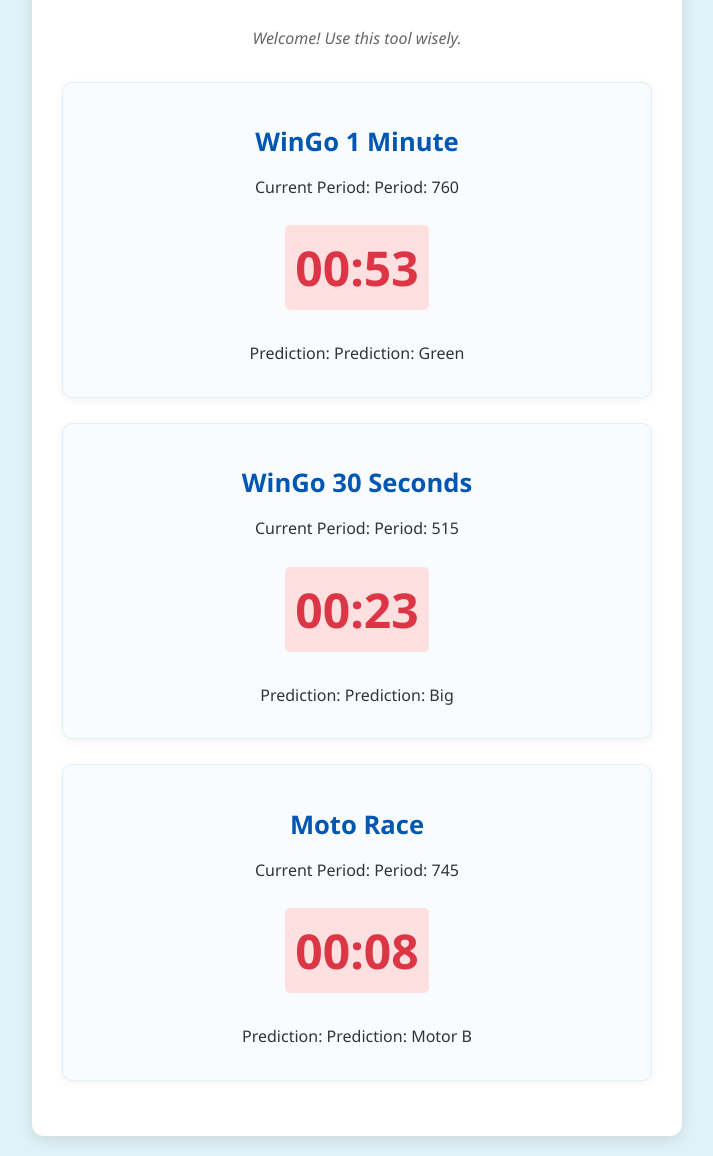
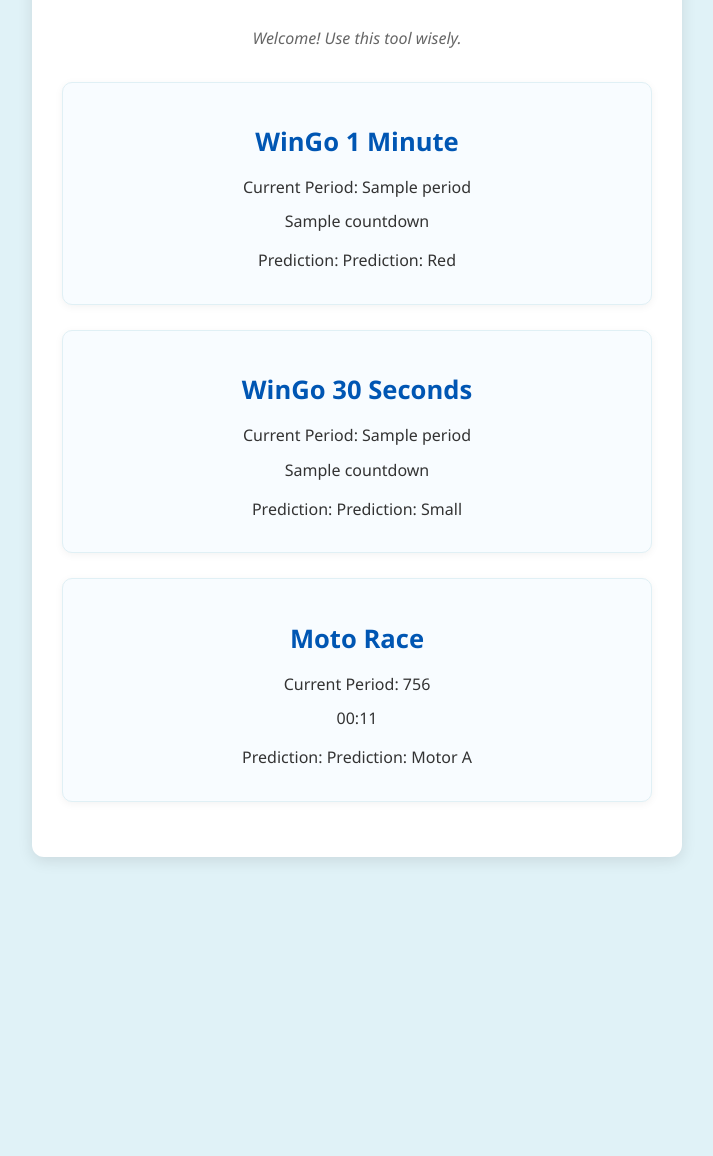
Before and after one commit to Cheline2424/prediction_tool_project, a Flask app: template templates/prediction_tool.html in a window 1280 px wide. Shown: the part 302-1458 px from the top of the page, without its empty margins (283-996 px from the left). After the commit the page ends 1163 px from the top, so only its background shows below. Run offline with Flask 3, Linux system fonts and the light colour scheme; the template is opened without the code that fills it: most values are stand-ins (such as "Sample title", 1, 10 or a date in 2020); a database or web service that is not in the repository returns one stand-in record (values such as "Sample title"); data that the repository does not hold is empty; some libraries are stand-ins or nearby versions.

Commit message:
Implement real-time game data fetching and update HTML template

```diff
--- a/app.py
+++ b/app.py
@@ -1,136 +1,163 @@
-# app.py
+import os
+import asyncio
+import json
+import threading
+from datetime import datetime, timedelta, timezone
 
-from flask import Flask, render_template, request, redirect, url_for, session, jsonify
-import hashlib
-import random
-import time
-from datetime import datetime, timedelta # Import ini untuk menghitung waktu
+from flask import Flask, render_template
+from flask_socketio import SocketIO, emit
+import websockets
 
+# Inisialisasi aplikasi Flask
 app = Flask(__name__)
-app.secret_key = 'a1b2c3d4e5f67890abcdef1234567890abcdef1234567890' # GANTI INI DENGAN SECRET KEY YANG SANGAT PANJANG DAN UNIK UNTUK SETUP DEPLOYMENT!
+app.config['SECRET_KEY'] = 'your_secret_key_here' # Ganti dengan kunci rahasia yang kuat!
+socketio = SocketIO(app, cors_allowed_origins="*") # Mengizinkan CORS untuk SocketIO
 
-# KONFIGURASI PENTING
-ACCESS_PASSWORD = "bhtclub24"
-HASHEd_ACCESS_PASSWORD = hashlib.sha256(ACCESS_PASSWORD.encode('utf-8')).hexdigest()
-
-# Variabel global untuk menyimpan status periode terakhir di server
-# Ini akan menjadi dictionary untuk menyimpan status per jenis game
-# Inisialisasi awal (bisa diatur manual sebagai starting point)
-# Untuk produksi, Anda mungkin ingin ini disimpan di database
-game_states = {
-    'wingo-1-min': {
-        'last_period_number': 760, # Contoh: mulai dari periode 566
-        'last_update_time': datetime.now(), # Waktu terakhir periode ini diupdate
-        'duration_seconds': 60 # Durasi per periode dalam detik
-    },
-    'wingo-30-sec': {
-        'last_period_number': 515, # Contoh: mulai dari periode 345
-        'last_update_time': datetime.now(),
-        'duration_seconds': 30
-    },
-    'moto-race': {
-        'last_period_number': 745, # Contoh
-        'last_update_time': datetime.now(),
-        'duration_seconds': 15
-    }
+# Variabel global untuk menyimpan data game terbaru
+# Kita akan menyimpan data untuk WinGo 1 Min dan WinGo 30 Sec
+current_game_data = {
+    "WinGo_1Min": {"period": "N/A", "countdown": "00:00"},
+    "WinGo_30S": {"period": "N/A", "countdown": "00:00"}
 }
 
-# Fungsi pembantu untuk menghitung periode dan waktu sisa
-def calculate_simulated_period_data(game_type):
-    state = game_states.get(game_type)
-    if not state:
-        return "N/A", 0, "Game type not configured."
+# Fungsi untuk menghitung countdown
+def calculate_countdown(end_time_ms):
+    """
+    Menghitung waktu mundur dari timestamp akhir dalam milidetik.
+    Mengembalikan format MM:SS.
+    """
+    if not end_time_ms:
+        return "00:00"
 
-    now = datetime.now()
-    time_since_last_update = (now - state['last_update_time']).total_seconds()
+    # Waktu saat ini dalam milidetik
+    current_time_ms = int(datetime.now(timezone.utc).timestamp() * 1000)
 
-    # Hitung berapa banyak periode yang sudah berlalu sejak update terakhir
-    periods_passed = int(time_since_last_update // state['duration_seconds'])
+    # Selisih waktu dalam milidetik
+    remaining_ms = end_time_ms - current_time_ms
 
-    # Update nomor periode
-    current_period_number = state['last_period_number'] + periods_passed
+    if remaining_ms <= 0:
+        return "00:00"
 
-    # Tangani siklus 1000 ke 001
-    if current_period_number > 1000:
-        current_period_number = (current_period_number - 1) % 1000 + 1 # (N-1)%1000 + 1 untuk siklus 1-1000
+    # Konversi ke detik
+    remaining_seconds = remaining_ms // 1000
 
-    # Hitung waktu sisa dalam periode saat ini
-    remaining_time_in_period = state['duration_seconds'] - (time_since_last_update % state['duration_seconds'])
-    remaining_time_seconds = max(0, int(remaining_time_in_period)) # Pastikan tidak negatif
+    minutes = remaining_seconds // 60
+    seconds = remaining_seconds % 60
 
-    # Update state untuk request berikutnya
-    state['last_period_number'] = current_period_number
-    # Update waktu terakhir berdasarkan siklus periode yang penuh
-    state['last_update_time'] = state['last_update_time'] + timedelta(seconds=periods_passed * state['duration_seconds'])
+    return f"{minutes:02d}:{seconds:02d}"
 
-    return str(current_period_number).zfill(3), remaining_time_seconds, None # Format jadi 001, 010, dll.
+# Fungsi async untuk terhubung dan mendengarkan WebSocket
+async def websocket_client():
+    # URL WebSocket dari JSON response Anda. Ini yang kita temukan: wss://ws-pro.ar-lottery01.com
+    # TAPI, berdasarkan JSON terakhir yang Anda berikan dari WinGo_30S.json,
+    # data periode dan waktu datang dari HTTP GET requests reguler, bukan langsung dari WebSocket umum.
+    # WebSocket di JSON yang Anda berikan adalah "webSocketUrl": "wss://ws-pro.ar-lottery01.com"
+    # Ini kemungkinan untuk notifikasi umum, bukan update game spesifik.
 
+    # Karena itu, kita akan menggunakan metode HTTP GET untuk mengambil data WinGo_30S.json
+    # secara berkala, seperti yang Anda tunjukkan di tab Network (WinGo_30S.json?ts=...)
+    # Ini lebih pasti daripada menebak format WebSocket yang belum kita lihat.
 
+    # Menggunakan requests untuk HTTP GET
+    import requests
+
+    # Base URL untuk mengambil data game WinGo_30S.json
+    base_url_30s = "https://draw.ar-lottery01.com/WinGo/WinGo_30S.json"
+
+    # Base URL untuk mengambil data game WinGo_1M.json (kita asumsikan mirip)
+    base_url_1m = "https://draw.ar-lottery01.com/WinGo/WinGo_1M.json"
+
+    # Headers yang Anda berikan sebelumnya. Cookie tidak ada, jadi kita abaikan untuk sementara.
+    headers = {
+        "Accept": "application/json, text/plain, */*",
+        "Accept-Encoding": "gzip, deflate, br, zstd",
+        "Accept-Language": "en-US,en;q=0.9,id;q=0.8",
+        "Origin": "https://bharatclub.net",
+        "Referer": "https://bharatclub.net/",
+        "Sec-Ch-Ua": '"Not)A;Brand";v="8", "Chromium";v="138", "Google Chrome";v="138"',
+        "Sec-Ch-Ua-Mobile": "?1",
+        "Sec-Ch-Ua-Platform": '"Android"',
+        "Sec-Fetch-Dest": "empty",
+        "Sec-Fetch-Mode": "cors",
+        "Sec-Fetch-Site": "cross-site",
+        "User-Agent": "Mozilla/5.0 (Linux; Android 13; SM-G981B) AppleWebKit/537.36 (KHTML, like Gecko) Chrome/138.0.0.0 Mobile Safari/537.36"
+    }
+
+    while True:
+        try:
+            # --- Ambil data WinGo 30 Seconds ---
+            timestamp_30s = int(datetime.now().timestamp() * 1000)
+            full_url_30s = f"{base_url_30s}?ts={timestamp_30s}"
+            print(f"Mengambil data WinGo 30S dari: {full_url_30s}")
+            response_30s = requests.get(full_url_30s, headers=headers, timeout=5)
+            response_30s.raise_for_status() # Akan memunculkan error jika status bukan 2xx
+            data_30s = response_30s.json()
+
+            if data_30s.get("gameCode") == "WinGo_30S":
+                issue_number_30s = data_30s.get("issueNumber")
+                end_time_ms_30s = data_30s.get("endTime")
+                countdown_30s = calculate_countdown(end_time_ms_30s)
+
+                current_game_data["WinGo_30S"]["period"] = issue_number_30s
+                current_game_data["WinGo_30S"]["countdown"] = countdown_30s
+
+            # --- Ambil data WinGo 1 Minute ---
+            # Asumsi URL dan formatnya mirip dengan WinGo 30S
+            timestamp_1m = int(datetime.now().timestamp() * 1000)
+            full_url_1m = f"{base_url_1m}?ts={timestamp_1m}"
+            print(f"Mengambil data WinGo 1M dari: {full_url_1m}")
+            response_1m = requests.get(full_url_1m, headers=headers, timeout=5)
+            response_1m.raise_for_status()
+            data_1m = response_1m.json()
+
+            if data_1m.get("gameCode") == "WinGo_1M": # Asumsi gameCode untuk 1 Menit adalah WinGo_1M
+                issue_number_1m = data_1m.get("issueNumber")
+                end_time_ms_1m = data_1m.get("endTime")
+                countdown_1m = calculate_countdown(end_time_ms_1m)
+
+                current_game_data["WinGo_1Min"]["period"] = issue_number_1m
+                current_game_data["WinGo_1Min"]["countdown"] = countdown_1m
+
+            # Kirim update ke semua klien web melalui SocketIO
+            socketio.emit('game_update', current_game_data)
+            print(f"Mengirim update: {current_game_data}")
+
+        except requests.exceptions.RequestException as e:
+            print(f"Error saat mengambil data via HTTP: {e}")
+        except json.JSONDecodeError:
+            print(f"Menerima response non-JSON atau JSON tidak valid.")
+        except Exception as e:
+            print(f"Terjadi error tak terduga di game data fetcher: {e}")
+
+        # Tunggu sebentar sebelum request berikutnya
+        await asyncio.sleep(1) # Ambil data setiap 1 detik
+
+# Fungsi untuk menjalankan game data fetcher di thread terpisah
+def run_game_data_fetcher():
+    asyncio.run(websocket_client()) # Nama fungsinya tetap websocket_client, tapi isinya sudah HTTP GET
+
+# Rute utama untuk menampilkan halaman
 @app.route('/')
 def index():
-    if not session.get('authenticated'):
-        return render_template('password_input.html')
-    return redirect(url_for('prediction_tool'))
+    return render_template('index.html', game_data=current_game_data)
 
-@app.route('/authenticate', methods=['POST'])
-def authenticate():
-    input_password = request.form['password']
-    hashed_input_password = hashlib.sha256(input_password.encode('utf-8')).hexdigest()
+# SocketIO event handler ketika client terhubung
+@socketio.on('connect')
+def test_connect():
+    print('Client terhubung!')
+    # Kirim data saat ini ke client yang baru terhubung
+    emit('game_update', current_game_data)
 
-    if hashed_input_password == HASHEd_ACCESS_PASSWORD:
-        session['authenticated'] = True
-        return redirect(url_for('prediction_tool'))
-    else:
-        return render_template('password_input.html', error="Kata sandi salah. Silakan coba lagi.")
+@socketio.on('disconnect')
+def test_disconnect():
+    print('Client terputus!')
 
-@app.route('/prediction_tool')
-def prediction_tool():
-    if not session.get('authenticated'):
-        return redirect(url_for('index'))
-    return render_template('prediction_tool.html')
+# Jalankan game data fetcher di thread terpisah saat aplikasi Flask dimulai
+if __name__ == '__main__':
+    # Pastikan ini hanya berjalan sekali saat debug reloader aktif
+    if os.environ.get('WERKZEUG_RUN_MAIN') == 'true' or not os.environ.get('WERKZEUG_RUN_MAIN'):
+        game_data_thread = threading.Thread(target=run_game_data_fetcher, daemon=True)
+        game_data_thread.start()
 
-@app.route('/get_prediction_data/<game_type>', methods=['GET'])
-def get_prediction_data(game_type):
-    current_period_number, remaining_time, error_message = calculate_simulated_period_data(game_type)
-
-    if error_message:
-        return jsonify({
-            'game_type': game_type,
-            'period_number': "Error",
-            'remaining_time': 0,
-            'prediction': f"Error: {error_message}",
-            'error': error_message
-        })
-
-    # --- LOGIKA PREDIKSI ASLI ANDA DI SINI ---
-    # GANTI INI DENGAN LOGIKA PREDISKSI ANDA YANG SEBENARNYA BERDASARKAN current_period_number
-    # Contoh:
-    prediction_result = ""
-    if game_type == 'wingo-1-min':
-        # Contoh prediksi: ganjil/genap
-        if int(current_period_number) % 2 == 0:
-            prediction_result = "Green"
-        else:
-            prediction_result = "Red"
-    elif game_type == 'wingo-30-sec':
-        if int(current_period_number) % 5 == 0:
-            prediction_result = "Big"
-        else:
-            prediction_result = "Small"
-    elif game_type == 'moto-race':
-        if int(current_period_number) % 3 == 0:
-            prediction_result = "Motor A"
-        else:
-            prediction_result = "Motor B"
-    # --- AKHIR LOGIKA PREDIKSI ASLI ANDA ---
-
-    return jsonify({
-        'game_type': game_type,
-        'period_number': current_period_number, # Sudah diformat "001"
-        'remaining_time': remaining_time,
-        'prediction': prediction_result,
-        'timestamp': time.time()
-    })
-
-if __name__ == '__main__':
-    app.run(debug=False) # Pastikan ini False untuk deployment!
+    # Jalankan aplikasi Flask dengan SocketIO
+    socketio.run(app, host='0.0.0.0', port=os.environ.get('PORT', 5000), allow_unsafe_werkzeug=True)
--- a/requirements.txt
+++ b/requirements.txt
@@ -1,2 +1,7 @@
 Flask
 gunicorn
+requests
+flask-socketio
+python-engineio
+python-socketio
+websockets
--- a/static/script.js
+++ b/static/script.js
@@ -1,91 +1,36 @@
 // script.js
+document.addEventListener('DOMContentLoaded', function() {
+    // Inisialisasi koneksi Socket.IO
+    // Jika di-deploy di Render, URL akan sama dengan URL Flask
+    var socket = io();
 
-// Fungsi pembantu untuk memformat waktu display
-function updateTimerDisplay(element, seconds) {
-    const minutes = Math.floor(seconds / 60);
-    const remainingSeconds = seconds % 60;
-    element.textContent = `${minutes.toString().padStart(2, '0')}:${remainingSeconds.toString().padStart(2, '0')}`;
-}
+    // Event listener untuk menerima update game dari server Flask
+    socket.on('game_update', function(data) {
+        console.log('Menerima update game:', data); // Ini akan tampil di Console Developer Tools Anda
 
-// Fungsi untuk mendapatkan data prediksi dari backend
-async function fetchPrediction(gameType) {
-    try {
-        const response = await fetch(`/get_prediction_data/${gameType}`);
-        const data = await response.json();
-        if (data.error) {
-            console.error('Backend Error for ' + gameType + ':', data.error);
-            return { period: 'Error', prediction: data.prediction, remainingTime: 0, error: data.error };
-        }
-        return {
-            period: data.period_number,
-            prediction: data.prediction,
-            remainingTime: data.remaining_time
-        };
-    } catch (error) {
-        console.error('Network or Parsing Error for ' + gameType + ':', error);
-        return { period: 'Error', prediction: 'Network Error', remainingTime: 0, error: error.message };
-    }
-}
-
-// Fungsi utama untuk memulai timer dan fetching data
-function startTimer(timerId, predictionId, periodId, defaultDuration, gameType) {
-    let timerElement = document.getElementById(timerId);
-    let predictionElement = document.getElementById(predictionId);
-    let periodElement = document.getElementById(periodId);
-
-    let currentInterval; // Untuk menyimpan referensi interval agar bisa di-clear
-
-    const updateDataAndStartNewTimer = async () => {
-        // Hentikan interval sebelumnya jika ada
-        if (currentInterval) {
-            clearInterval(currentInterval);
+        // Update WinGo 1 Minute
+        var wingo1MinPeriod = document.getElementById('wingo-1-min-period');
+        var wingo1MinCountdown = document.getElementById('wingo-1-min-countdown');
+        if (wingo1MinPeriod && wingo1MinCountdown) {
+            wingo1MinPeriod.textContent = data.WinGo_1Min.period;
+            wingo1MinCountdown.textContent = data.WinGo_1Min.countdown;
         }
 
-        // Tampilkan status loading
-        predictionElement.textContent = 'Getting prediction...';
-        periodElement.textContent = 'Loading period...';
-        updateTimerDisplay(timerElement, defaultDuration); // Tampilkan durasi default saat loading
+        // Update WinGo 30 Seconds
+        var wingo30SecPeriod = document.getElementById('wingo-30-sec-period');
+        var wingo30SecCountdown = document.getElementById('wingo-30-sec-countdown');
+        if (wingo30SecPeriod && wingo30SecCountdown) {
+            wingo30SecPeriod.textContent = data.WinGo_30S.period;
+            wingo30SecCountdown.textContent = data.WinGo_30S.countdown;
+        }
+    });
 
-        // Fetch data dari backend
-        const data = await fetchPrediction(gameType);
+    // Handle koneksi/diskoneksi (opsional, untuk debug di console)
+    socket.on('connect', function() {
+        console.log('Terhubung ke Socket.IO server!');
+    });
 
-        if (data.error) {
-            periodElement.textContent = `Error: ${data.period}`;
-            predictionElement.textContent = `Prediction: ${data.prediction}`;
-            updateTimerDisplay(timerElement, 0); // Timer jadi 0 jika ada error
-            // Coba lagi setelah jeda jika ada error
-            setTimeout(updateDataAndStartNewTimer, 5000); // Coba lagi setelah 5 detik
-            return;
-        }
-
-        // Update tampilan dengan data yang diterima
-        periodElement.textContent = `Period: ${data.period}`;
-        predictionElement.textContent = `Prediction: ${data.prediction}`;
-
-        // Atur waktu sisa berdasarkan data dari backend
-        let timeLeft = data.remainingTime > 0 ? data.remainingTime : defaultDuration;
-
-        // Mulai interval baru
-        currentInterval = setInterval(() => {
-            timeLeft--;
-            updateTimerDisplay(timerElement, timeLeft);
-
-            if (timeLeft <= 0) {
-                clearInterval(currentInterval); // Hentikan interval saat habis
-                updateDataAndStartNewTimer(); // Ambil data baru dan mulai timer baru
-            }
-        }, 1000); // Update setiap 1 detik
-    };
-
-    // Panggil pertama kali saat halaman dimuat
-    updateDataAndStartNewTimer();
-}
-
-// Event listener saat DOM sudah siap
-document.addEventListener('DOMContentLoaded', () => {
-    // Panggil startTimer untuk setiap jenis game
-    // defaultDuration adalah fallback jika backend tidak memberikan remainingTime
-    startTimer('timer-wingo-1-min', 'prediction-wingo-1-min', 'period-wingo-1-min', 60, 'wingo-1-min');
-    startTimer('timer-wingo-30-sec', 'prediction-wingo-30-sec', 'period-wingo-30-sec', 30, 'wingo-30-sec');
-    startTimer('timer-moto-race', 'prediction-moto-race', 'period-moto-race', 15, 'moto-race');
+    socket.on('disconnect', function() {
+        console.log('Terputus dari Socket.IO server!');
+    });
 });
--- a/templates/prediction_tool.html
+++ b/templates/prediction_tool.html
@@ -9,30 +9,32 @@
 <body>
     <div class="container">
         <img src="{{ url_for('static', filename='logo.jpeg') }}" alt="Logo Bharat Cheline VVIP" class="logo">
-
         <h1>BHT Club Prediction Tools</h1>
         <p class="welcome-message">Welcome! Use this tool wisely.</p>
 
         <div class="game-section" data-game-type="wingo-1-min">
             <h2>WinGo 1 Minute</h2>
-            <p>Current Period: <span id="period-wingo-1-min">Loading...</span></p> <div class="timer" id="timer-wingo-1-min">01:00</div>
-            <p>Prediction: <span id="prediction-wingo-1-min">Waiting...</span></p>
+            <p>Current Period: <span id="wingo-1-min-period">{{ game_data['WinGo_1Min']['period'] }}</span></p>
+            <div class="countdown" id="wingo-1-min-countdown">{{ game_data['WinGo_1Min']['countdown'] }}</div>
+            <p>Prediction: Prediction: Red</p>
         </div>
 
         <div class="game-section" data-game-type="wingo-30-sec">
             <h2>WinGo 30 Seconds</h2>
-            <p>Current Period: <span id="period-wingo-30-sec">Loading...</span></p> <div class="timer" id="timer-wingo-30-sec">00:30</div>
-            <p>Prediction: <span id="prediction-wingo-30-sec">Waiting...</span></p>
+            <p>Current Period: <span id="wingo-30-sec-period">{{ game_data['WinGo_30S']['period'] }}</span></p>
+            <div class="countdown" id="wingo-30-sec-countdown">{{ game_data['WinGo_30S']['countdown'] }}</div>
+            <p>Prediction: Prediction: Small</p>
         </div>
 
         <div class="game-section" data-game-type="moto-race">
             <h2>Moto Race</h2>
-            <p>Current Period: <span id="period-moto-race">Loading...</span></p> <div class="timer" id="timer-moto-race">00:15</div>
-            <p>Prediction: <span id="prediction-moto-race">Waiting...</span></p>
+            <p>Current Period: <span>756</span></p>
+            <div class="countdown">00:11</div>
+            <p>Prediction: Prediction: Motor A</p>
         </div>
     </div>
+
+    <script src="https://cdnjs.cloudflare.com/ajax/libs/socket.io/4.0.0/socket.io.min.js"></script>
     <script src="{{ url_for('static', filename='script.js') }}"></script>
 </body>
 </html>
-</body>
-</html>
```
